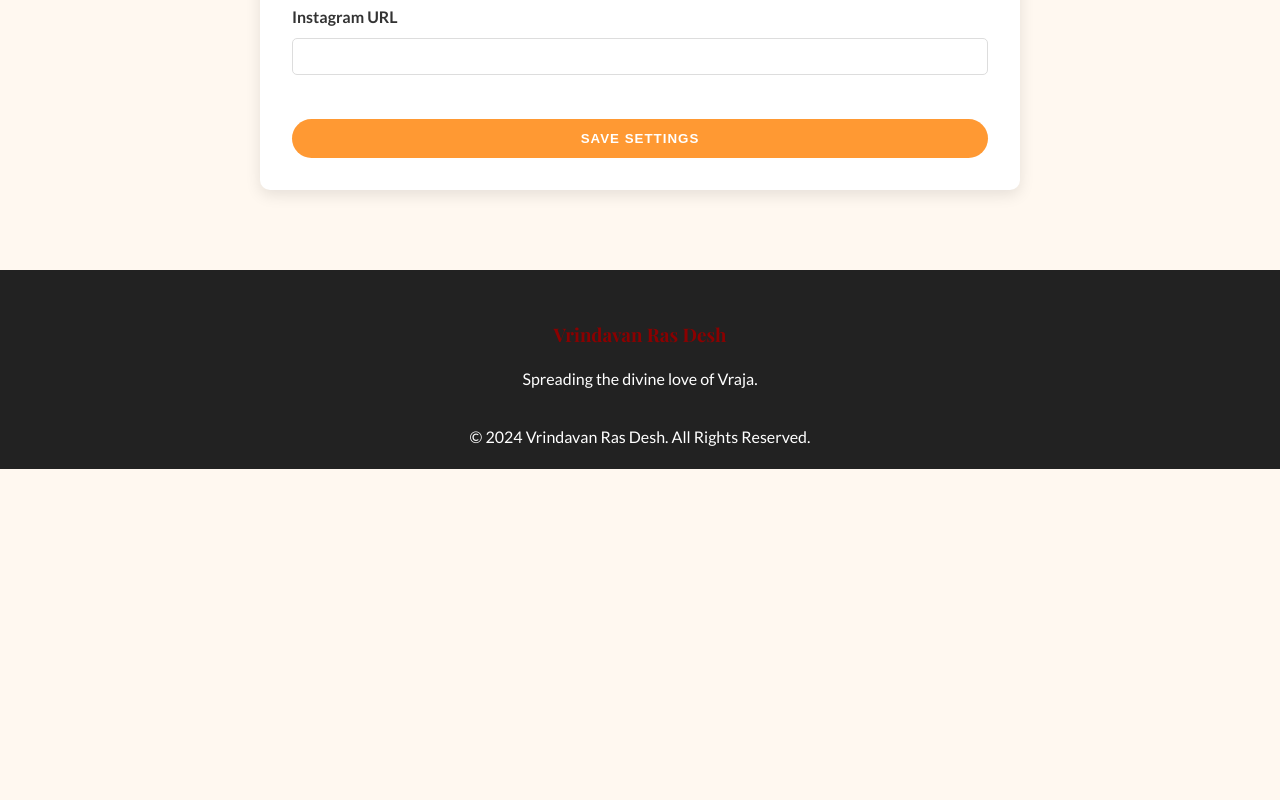
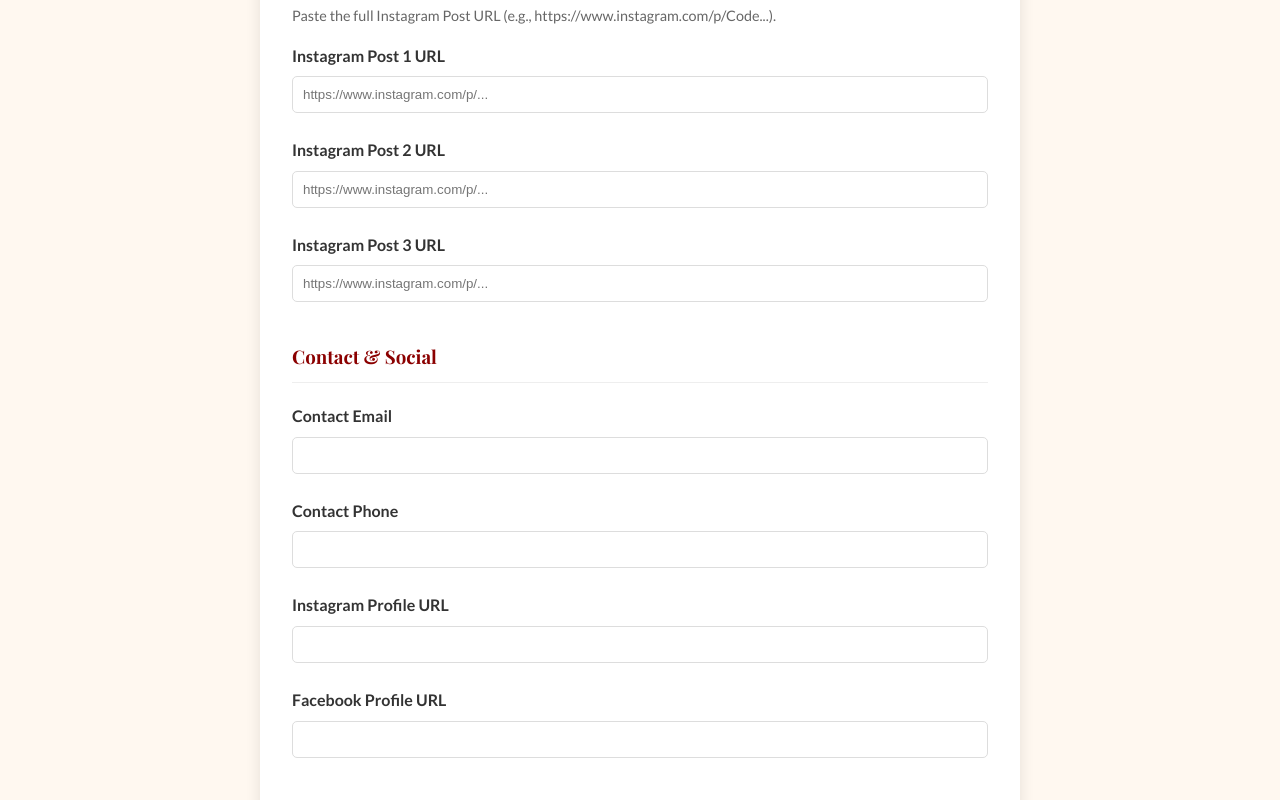
Before and after one commit to Iterator-alt/vrindavan-ras-desh, a Next.js app: page /admin/settings in a window 1280 px wide. Shown: the part 1160-1960 px from the top of the page. Before the commit the page ends 1629 px from the top, so only its background shows below. Built offline with nearby package versions, Linux system fonts and the light colour scheme; no server answers; the database is empty; sample sign-in values are in the browser's storage.

Commit message:
feat: add instagram posts and contact info to admin settings

```diff
--- a/package.json
+++ b/package.json
@@ -21,7 +21,8 @@
     "next-auth": "^4.24.13",
     "prisma": "^5.22.0",
     "react": "19.2.0",
-    "react-dom": "19.2.0"
+    "react-dom": "19.2.0",
+    "react-social-media-embed": "^2.5.18"
   },
   "devDependencies": {
     "@types/node": "^20",
--- a/src/app/admin/settings/page.tsx
+++ b/src/app/admin/settings/page.tsx
@@ -31,6 +31,10 @@ export default function SettingsPage() {
     videoUrl1: '',
     videoUrl2: '',
     videoUrl3: '',
+    instagramPost1: '',
+    instagramPost2: '',
+    instagramPost3: '',
+    facebookUrl: '',
   });
 
   useEffect(() => {
@@ -186,11 +190,40 @@ export default function SettingsPage() {
           <input type="text" name="videoUrl3" value={formData.videoUrl3 || ''} onChange={handleChange} placeholder="Paste YouTube Link" style={{ width: '100%', padding: '10px', borderRadius: '5px', border: '1px solid #ddd' }} />
         </div>
 
+        {/* Instagram Posts */}
+        <h3 style={{ borderBottom: '1px solid #eee', paddingBottom: '10px', marginBottom: '20px', marginTop: '40px' }}>Instagram Posts</h3>
+        <p style={{ fontSize: '0.9rem', color: '#666', marginBottom: '15px' }}>Paste the full Instagram Post URL (e.g., https://www.instagram.com/p/Code...).</p>
+
+        <div className="form-group" style={{ marginBottom: '1.5rem' }}>
+          <label style={{ display: 'block', marginBottom: '0.5rem', fontWeight: 'bold' }}>Instagram Post 1 URL</label>
+          <input type="text" name="instagramPost1" value={formData.instagramPost1 || ''} onChange={handleChange} placeholder="https://www.instagram.com/p/..." style={{ width: '100%', padding: '10px', borderRadius: '5px', border: '1px solid #ddd' }} />
+        </div>
+        <div className="form-group" style={{ marginBottom: '1.5rem' }}>
+          <label style={{ display: 'block', marginBottom: '0.5rem', fontWeight: 'bold' }}>Instagram Post 2 URL</label>
+          <input type="text" name="instagramPost2" value={formData.instagramPost2 || ''} onChange={handleChange} placeholder="https://www.instagram.com/p/..." style={{ width: '100%', padding: '10px', borderRadius: '5px', border: '1px solid #ddd' }} />
+        </div>
+        <div className="form-group" style={{ marginBottom: '1.5rem' }}>
+          <label style={{ display: 'block', marginBottom: '0.5rem', fontWeight: 'bold' }}>Instagram Post 3 URL</label>
+          <input type="text" name="instagramPost3" value={formData.instagramPost3 || ''} onChange={handleChange} placeholder="https://www.instagram.com/p/..." style={{ width: '100%', padding: '10px', borderRadius: '5px', border: '1px solid #ddd' }} />
+        </div>
+
         {/* Contact */}
         <h3 style={{ borderBottom: '1px solid #eee', paddingBottom: '10px', marginBottom: '20px', marginTop: '40px' }}>Contact & Social</h3>
         <div className="form-group" style={{ marginBottom: '1.5rem' }}>
-          <label style={{ display: 'block', marginBottom: '0.5rem', fontWeight: 'bold' }}>Instagram URL</label>
+          <label style={{ display: 'block', marginBottom: '0.5rem', fontWeight: 'bold' }}>Contact Email</label>
+          <input type="email" name="contactEmail" value={formData.contactEmail || ''} onChange={handleChange} style={{ width: '100%', padding: '10px', borderRadius: '5px', border: '1px solid #ddd' }} />
+        </div>
+        <div className="form-group" style={{ marginBottom: '1.5rem' }}>
+          <label style={{ display: 'block', marginBottom: '0.5rem', fontWeight: 'bold' }}>Contact Phone</label>
+          <input type="text" name="contactPhone" value={formData.contactPhone || ''} onChange={handleChange} style={{ width: '100%', padding: '10px', borderRadius: '5px', border: '1px solid #ddd' }} />
+        </div>
+        <div className="form-group" style={{ marginBottom: '1.5rem' }}>
+          <label style={{ display: 'block', marginBottom: '0.5rem', fontWeight: 'bold' }}>Instagram Profile URL</label>
           <input type="text" name="instagramUrl" value={formData.instagramUrl || ''} onChange={handleChange} style={{ width: '100%', padding: '10px', borderRadius: '5px', border: '1px solid #ddd' }} />
+        </div>
+        <div className="form-group" style={{ marginBottom: '1.5rem' }}>
+          <label style={{ display: 'block', marginBottom: '0.5rem', fontWeight: 'bold' }}>Facebook Profile URL</label>
+          <input type="text" name="facebookUrl" value={formData.facebookUrl || ''} onChange={handleChange} style={{ width: '100%', padding: '10px', borderRadius: '5px', border: '1px solid #ddd' }} />
         </div>
 
         <button type="submit" className="cta-button" disabled={saving} style={{ width: '100%', border: 'none', cursor: saving ? 'wait' : 'pointer', marginTop: '20px' }}>
```
Also changed, not shown: src/app/page.tsx (+26 -13 lines), 2 other files (tests, documents, lock files or other folders).
